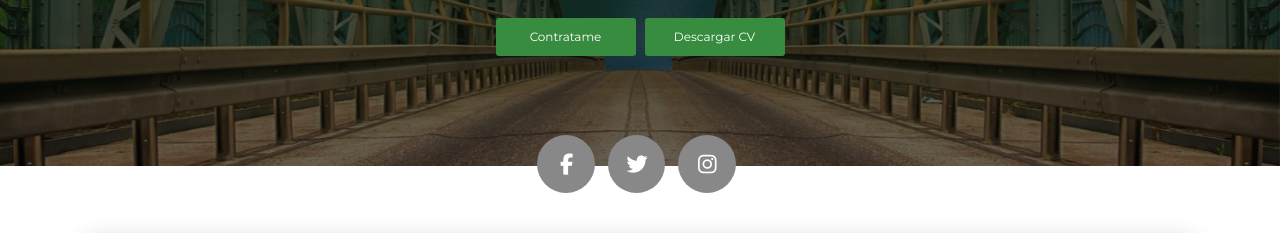
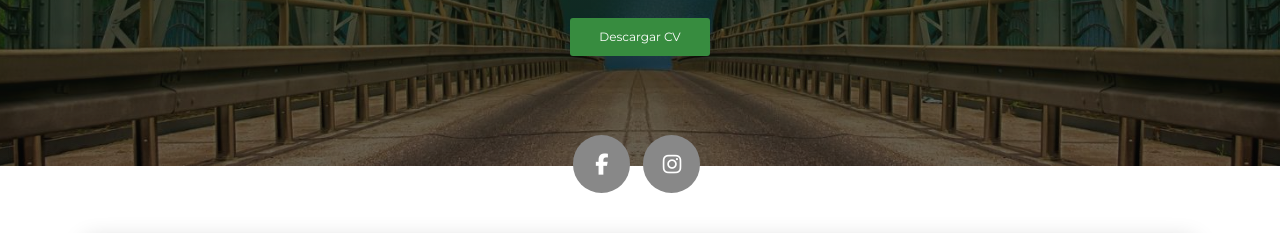
Before and after one commit to wsajama/WSAJAMA-CV, a plain HTML site: page index.html in a window 1280 px wide. Shown: the part 384-617 px from the top of the page. Drawn offline with Linux system fonts and the light colour scheme.

Commit message:
FUNCION DESCARGAR CV

```diff
--- a/index.html
+++ b/index.html
@@ -43,21 +43,35 @@
         <div class="content-center">
           <div class="cc-profile-image"><a href="#"><img src="images/wsajama.jpg" alt="Image"/></a></div>
           <div class="h2 title">Walter Sajama</div>
-          <p class="category text-white">Analista de Sistemas, Programador y Músico</p><a class="btn btn-primary smooth-scroll mr-2" href="#contact" data-aos="zoom-in" data-aos-anchor="data-aos-anchor">Contratame</a><a class="btn btn-primary" href="#" data-aos="zoom-in" data-aos-anchor="data-aos-anchor">Descargar CV</a>
+          <p class="category text-white">Analista de Sistemas, Programador y Músico</p>
+          <!-- BOTON CONTACTAME -->
+          <!-- <a class="btn btn-primary smooth-scroll mr-2" href="#contact" data-aos="zoom-in" data-aos-anchor="data-aos-anchor">Contactame</a> -->
+          <!-- BOTON DESCARGAR CV -->
+          <form method="get" action="CV-Wsajama.pdf">
+            <button
+              class="btn btn-primary"
+              type="submit"
+              data-aos="zoom-in"
+              data-aos-anchor="data-aos-anchor">
+              Descargar CV
+            </button>
+            <!-- <a class="btn btn-primary" type="submit" data-aos="zoom-in" data-aos-anchor="data-aos-anchor">Descargar CV</a>  -->
+          </form>
+         <!--  <a class="btn btn-primary" href="#" data-aos="zoom-in" data-aos-anchor="data-aos-anchor">Descargar CV</a> -->
         </div>
       </div>
       <div class="section">
         <div class="container">
           <div class="button-container">
             <!-- FACEBOOK -->
-            <a class="btn btn-default btn-round btn-lg btn-icon" href="#" rel="tooltip" title="Seguime en Facebook">  <i class="fa fa-facebook"></i>
+            <a class="btn btn-default btn-round btn-lg btn-icon" href="https://www.facebook.com/wsajama/" rel="tooltip" title="Seguime en Facebook">  <i class="fa fa-facebook"></i>
             </a>
             <!-- TWITTER -->
-            <a class="btn btn-default btn-round btn-lg btn-icon" href="#" rel="tooltip" title="Seguime en Twitter">
+<!--             <a class="btn btn-default btn-round btn-lg btn-icon" href="#" rel="tooltip" title="Seguime en Twitter">
               <i class="fa fa-twitter"></i>
-            </a>
+            </a> -->
             <!-- INSTAGRAM -->
-            <a class="btn btn-default btn-round btn-lg btn-icon" href="#" rel="tooltip" title="Seguime en Instagram">
+            <a class="btn btn-default btn-round btn-lg btn-icon" href="https://www.instagram.com/tico_ok/?hl=es-la" rel="tooltip" title="Seguime en Instagram">
               <i class="fa fa-instagram"></i>
             </a>
           </div>
@@ -480,7 +494,7 @@
   </div>
 </div>
 
-<!-- <div class="section">
+<div class="section">
   <div class="container cc-education">
     <div class="h4 text-center mb-4 title">Education</div>
     <div class="card">
@@ -535,7 +549,7 @@
       </div>
     </div>
   </div>
-</div> -->
+</div>
 
 <!-- <div class="section" id="reference">
   <div class="container cc-reference">
```
Also changed, not shown: 1 other file.
